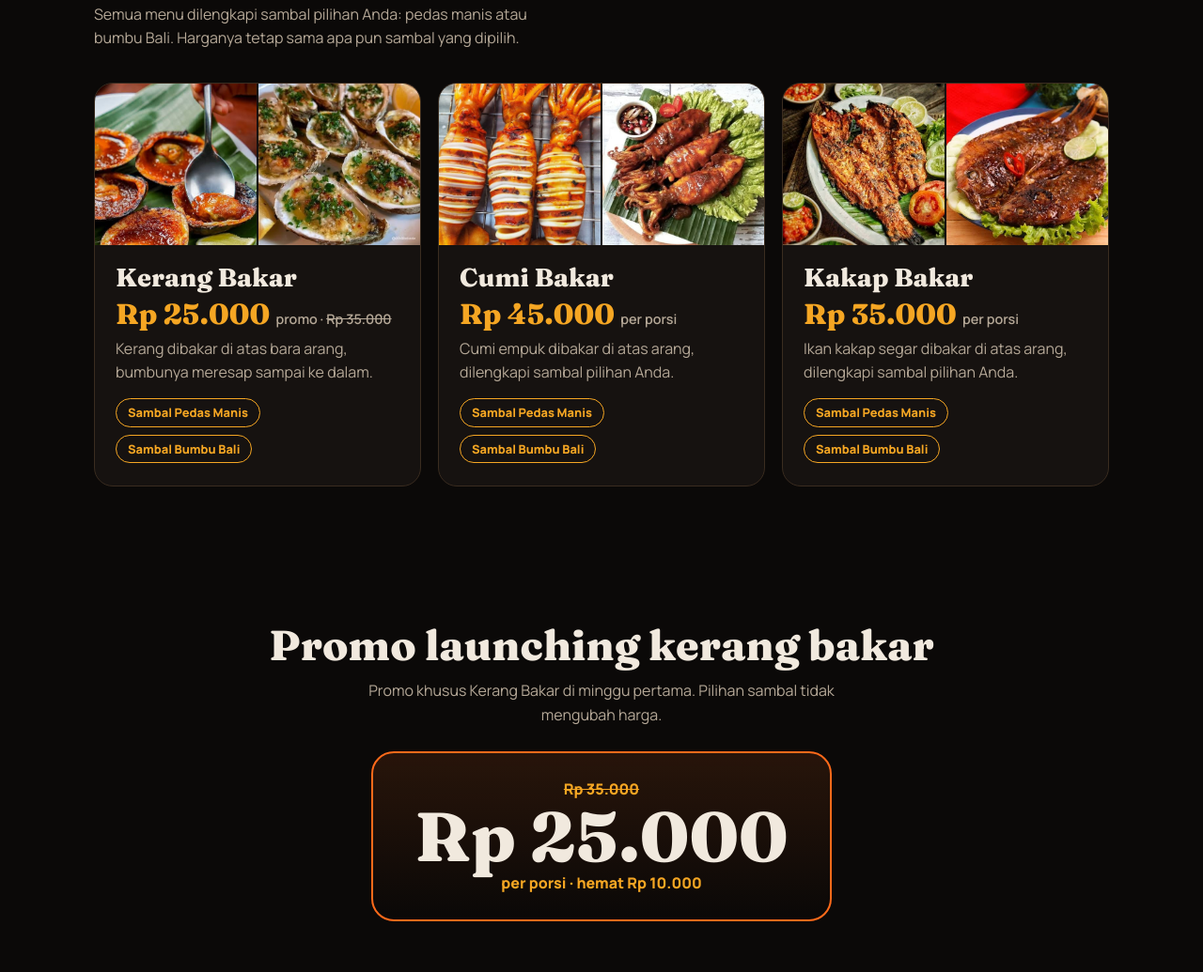
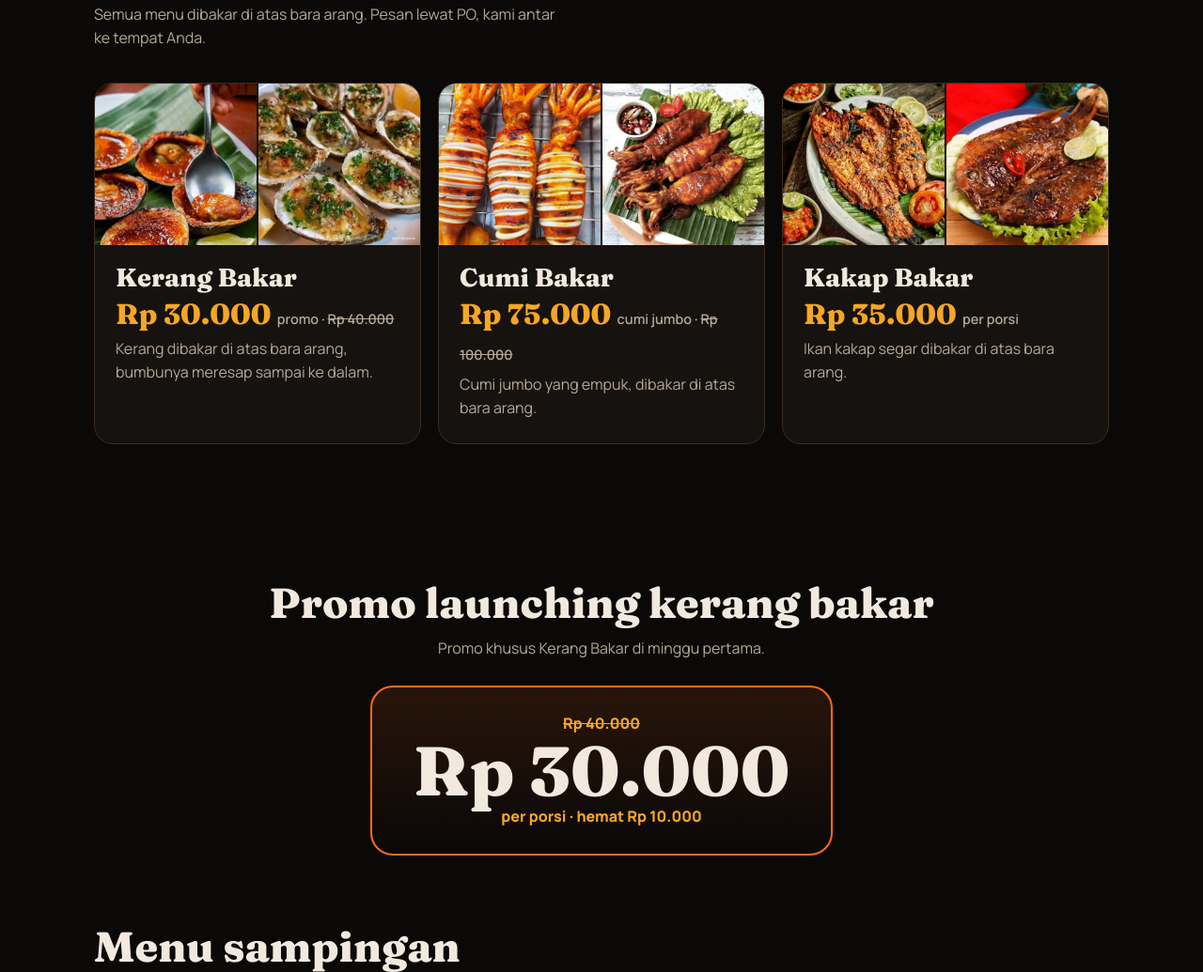
Before and after one commit to seafoodcorner26-sudo/dapur-bumbu-laut, a plain HTML site: page index.html in a window 1280 px wide. Shown: the part 3956-4991 px from the top of the page at 94% size. Drawn offline with Linux system fonts and the light colour scheme; animation ran at ten frames a second.

Commit message:
Add files via upload

```diff
--- a/index.html
+++ b/index.html
@@ -4,9 +4,9 @@
 <meta charset="utf-8">
 <meta name="viewport" content="width=device-width, initial-scale=1, viewport-fit=cover">
 <title>Dapur Bumbu Laut – Kerang Bakar Savory Grill | Launching 3 Desember 2026</title>
-<meta name="description" content="Kerang bakar, cumi bakar, dan kakap bakar dengan sambal pedas manis atau bumbu Bali. Promo launching kerang bakar Rp 25.000. Pesan via PO lewat WhatsApp. Free delivery Antiga, Padangbai, Manggis.">
+<meta name="description" content="Kerang bakar, cumi jumbo bakar, dan kakap bakar di atas bara arang. Promo launching kerang bakar Rp 30.000. Pesan via PO lewat WhatsApp. Free delivery Antiga, Padangbai, Manggis.">
 <meta property="og:title" content="Dapur Bumbu Laut – Kerang Bakar">
-<meta property="og:description" content="Bumbu meresap, sari laut pilihan. Promo launching Rp 25.000, pesan via PO.">
+<meta property="og:description" content="Bumbu meresap, sari laut pilihan. Promo launching Rp 30.000, pesan via PO.">
 <meta property="og:image" content="images/hero.jpg">
 <meta name="theme-color" content="#0b0908">
 <link rel="icon" href="images/logo.jpg">
@@ -209,8 +209,8 @@ footer{background:rgba(11,9,8,.9)}
   <div class="sstage"><div class="wrap">
     <div class="gauge" aria-hidden="true"><b id="temp">120°C</b><div class="tr"><i id="bar"></i></div></div>
     <div class="sc on"><h2>Bara dulu,<br><em>baru dibakar.</em></h2><p>Arang dinyalakan sampai bara merata, supaya panasnya stabil untuk setiap porsi.</p></div>
-    <div class="sc"><h2>Bumbu meresap<br><em>sampai ke dalam.</em></h2><p>Kerang dibakar di atas bara arang, lalu dilengkapi sambal pedas manis atau bumbu Bali.</p></div>
-    <div class="sc"><h2>Matang,<br><em>langsung diantar.</em></h2><p>Gratis antar untuk area Antiga, Padangbai, dan Manggis. Kerang bakar promo Rp 25.000.</p><a href="#pesan" class="btn btn-fire">Pesan via PO</a></div>
+    <div class="sc"><h2>Bumbu meresap<br><em>sampai ke dalam.</em></h2><p>Kerang dibakar di atas bara arang, bumbunya meresap sampai ke dalam.</p></div>
+    <div class="sc"><h2>Matang,<br><em>langsung diantar.</em></h2><p>Gratis antar untuk area Antiga, Padangbai, dan Manggis. Kerang bakar promo Rp 30.000.</p><a href="#pesan" class="btn btn-fire">Pesan via PO</a></div>
     <span class="fh">Sentuh layar untuk mengipas api</span>
   </div></div>
 </section>
@@ -218,22 +218,19 @@ footer{background:rgba(11,9,8,.9)}
 <section id="menu">
   <div class="wrap">
     <h2>Menu bakar</h2>
-    <p class="lead">Semua menu dilengkapi sambal pilihan Anda: pedas manis atau bumbu Bali. Harganya tetap sama apa pun sambal yang dipilih.</p>
+    <p class="lead">Semua menu dibakar di atas bara arang. Pesan lewat PO, kami antar ke tempat Anda.</p>
     <div class="dishes">
       <article class="dish">
         <div class="pair"><img src="images/pedas-manis.jpg" alt="Kerang bakar dengan saus merah" loading="lazy"><img src="images/bumbu-bali.jpg" alt="Kerang bakar bumbu panggang" loading="lazy"></div>
-        <div class="body"><h3>Kerang Bakar</h3><div class="pr">Rp 25.000 <small>promo · <s>Rp 35.000</s></small></div><p>Kerang dibakar di atas bara arang, bumbunya meresap sampai ke dalam.</p>
-          <div class="flv"><span>Sambal Pedas Manis</span><span>Sambal Bumbu Bali</span></div></div>
+        <div class="body"><h3>Kerang Bakar</h3><div class="pr">Rp 30.000 <small>promo · <s>Rp 40.000</s></small></div><p>Kerang dibakar di atas bara arang, bumbunya meresap sampai ke dalam.</p></div>
       </article>
       <article class="dish">
         <div class="pair"><img src="images/cumi-1.jpg" alt="Cumi bakar di atas panggangan" loading="lazy"><img src="images/cumi-2.jpg" alt="Cumi bakar bumbu di atas daun pisang" loading="lazy"></div>
-        <div class="body"><h3>Cumi Bakar</h3><div class="pr">Rp 45.000 <small>per porsi</small></div><p>Cumi empuk dibakar di atas arang, dilengkapi sambal pilihan Anda.</p>
-          <div class="flv"><span>Sambal Pedas Manis</span><span>Sambal Bumbu Bali</span></div></div>
+        <div class="body"><h3>Cumi Bakar</h3><div class="pr">Rp 75.000 <small>cumi jumbo · <s>Rp 100.000</s></small></div><p>Cumi jumbo yang empuk, dibakar di atas bara arang.</p></div>
       </article>
       <article class="dish">
         <div class="pair"><img src="images/kakap-1.jpg" alt="Kakap bakar dengan sambal" loading="lazy"><img src="images/kakap-2.jpg" alt="Kakap bakar bumbu kecap" loading="lazy"></div>
-        <div class="body"><h3>Kakap Bakar</h3><div class="pr">Rp 35.000 <small>per porsi</small></div><p>Ikan kakap segar dibakar di atas arang, dilengkapi sambal pilihan Anda.</p>
-          <div class="flv"><span>Sambal Pedas Manis</span><span>Sambal Bumbu Bali</span></div></div>
+        <div class="body"><h3>Kakap Bakar</h3><div class="pr">Rp 35.000 <small>per porsi</small></div><p>Ikan kakap segar dibakar di atas bara arang.</p></div>
       </article>
     </div>
   </div>
@@ -242,10 +239,10 @@ footer{background:rgba(11,9,8,.9)}
 <section class="price">
   <div class="wrap">
     <h2>Promo launching kerang bakar</h2>
-    <p class="lead" style="margin-inline:auto">Promo khusus Kerang Bakar di minggu pertama. Pilihan sambal tidak mengubah harga.</p>
+    <p class="lead" style="margin-inline:auto">Promo khusus Kerang Bakar di minggu pertama.</p>
     <div class="pricebox">
-      <span class="old">Rp 35.000</span>
-      <b>Rp 25.000</b>
+      <span class="old">Rp 40.000</span>
+      <b>Rp 30.000</b>
       <span>per porsi · hemat Rp 10.000</span>
     </div>
   </div>
@@ -322,11 +319,11 @@ footer{background:rgba(11,9,8,.9)}
 <script>
 (function(){
   var WA='6282326389868';
-  var SB=[['Sambal Pedas Manis','Dilengkapi sambal pedas manis'],['Sambal Bumbu Bali','Dilengkapi sambal bumbu Bali']];
-  var menu=[];
-  [['Kerang Bakar (promo)','Kerang Bakar',25000],['Cumi Bakar','Cumi Bakar',45000],['Kakap Bakar','Kakap Bakar',35000]].forEach(function(g){
-    SB.forEach(function(f){menu.push({g:g[0],n:f[0],k:g[1]+' + '+f[0],p:g[2],d:f[1]})});
-  });
+  var menu=[
+    {g:'Menu bakar',n:'Kerang Bakar (promo)',k:'Kerang Bakar',p:30000,d:'Promo launching'},
+    {g:'Menu bakar',n:'Cumi Bakar',k:'Cumi Bakar (jumbo)',p:75000,d:'Cumi jumbo'},
+    {g:'Menu bakar',n:'Kakap Bakar',k:'Kakap Bakar',p:35000,d:'Per porsi'}
+  ];
   [['Nasi Putih'],['Es Jeruk'],['Es Teh']].forEach(function(x){menu.push({g:'Menu sampingan',n:x[0],k:x[0],p:5000,d:'Pelengkap'})});
   var qty=menu.map(function(){return 0});
   var rp=function(n){return 'Rp '+n.toString().replace(/\B(?=(\d{3})+(?!\d))/g,'.')};
```
